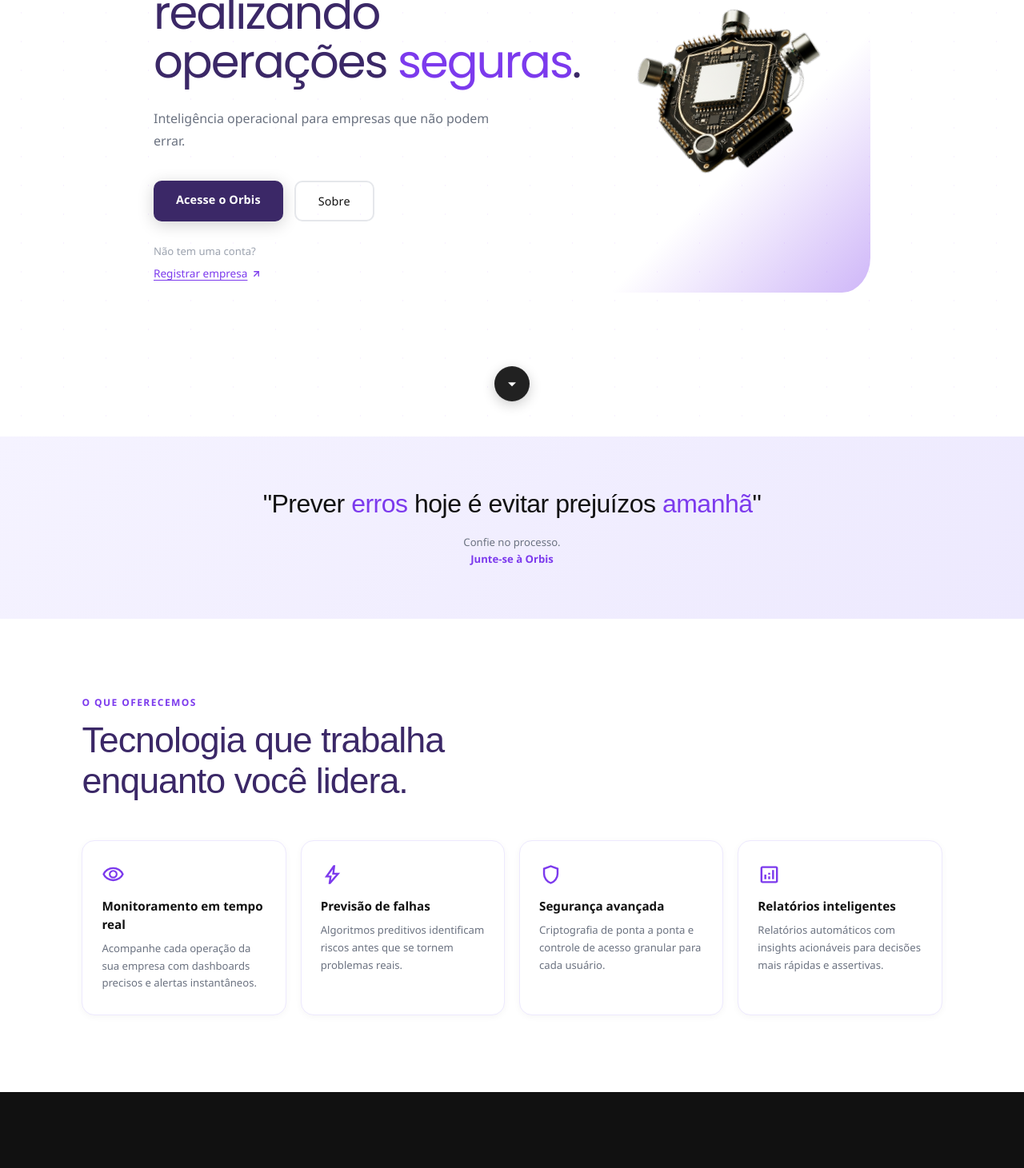
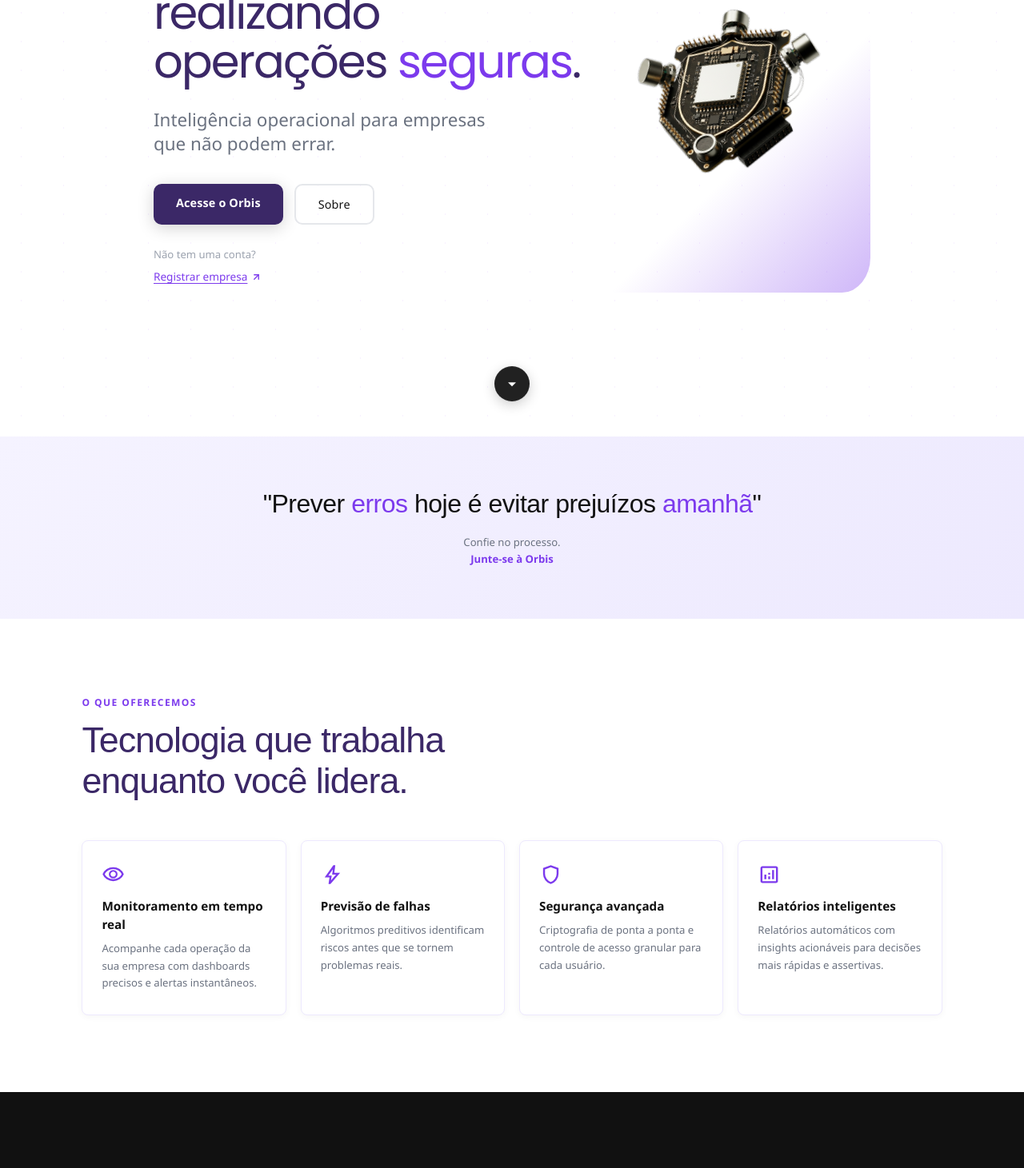
Before and after one commit to Henrique-Fiorotti/orbis, a Next.js app: page / in a window 1280 px wide. Shown: the part 254-1715 px from the top of the page at 80% size. Built offline with nearby package versions, Linux system fonts and the light colour scheme.

Commit message:
feat: update FeatureCard border radius and HomePage text styles for improved UI consistency

```diff
--- a/app/page.jsx
+++ b/app/page.jsx
@@ -50,7 +50,7 @@ function FeatureCard({ icon, title, desc, delay }) {
         flex: "1 1 220px",
         background: hovered ? "white" : "white",
         border: `1.5px solid ${hovered ? "#7c3aed" : "#ede9fe"}`,
-        borderRadius: "16px",
+        borderRadius: "8px",
         padding: "28px 24px",
         transition: "all 0.3s cubic-bezier(0.34,1.56,0.64,1)",
         transform: visible,
@@ -178,7 +178,8 @@ export default function HomePage() {
           </h1>
 
           <p style={{
-            fontSize: "1rem", color: "#6b7280", lineHeight: 1.7,
+            fontSize: "1.4rem", color: "#6b7280", lineHeight: 1.3,
+            fontFamily: "'Open-sans', 'Segoe UI', sans-serif",
             maxWidth: "420px", marginBottom: "36px",
             opacity: heroVisible ? 1 : 0,
             transform: heroVisible ? "none" : "translateY(16px)",
```
